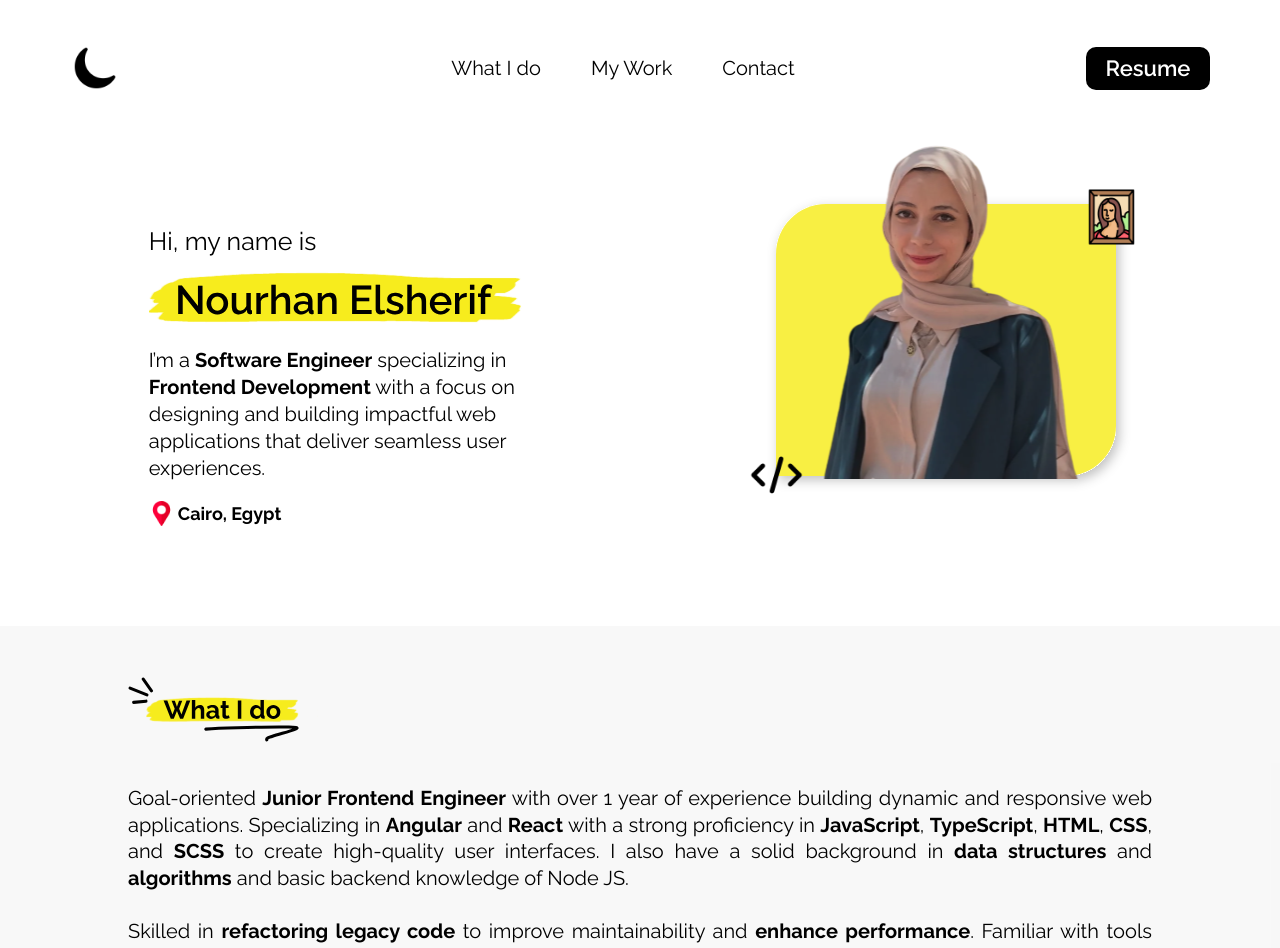
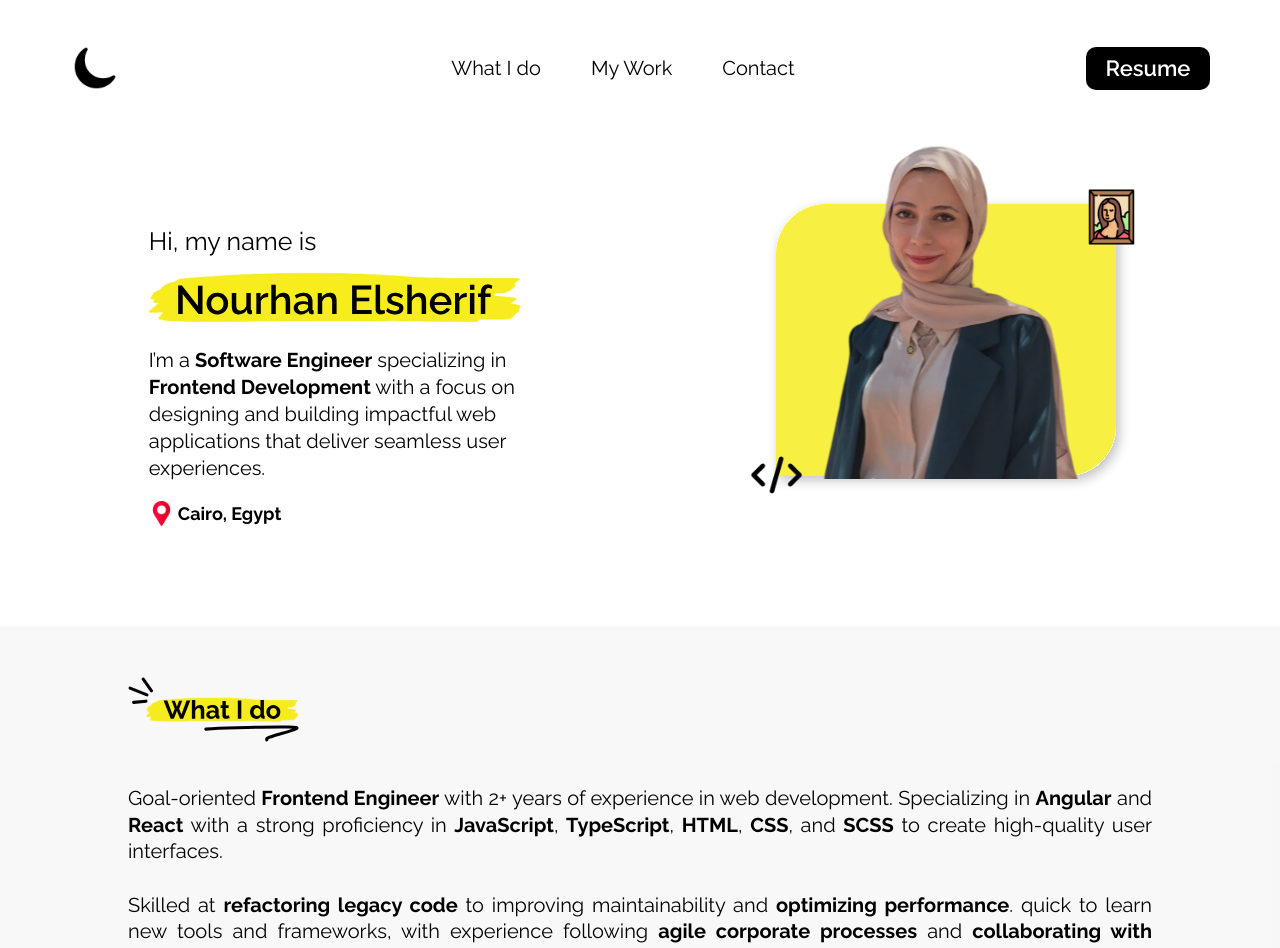
Before and after one commit to nourhan-ashraf/Nourhan-Elsherif-Portfolio, a React (Create React App) app: page / in a window 1280 px wide. Shown: the top 948 px of the page. Built offline with nearby package versions, Linux system fonts and the light colour scheme.

Commit message:
Update WhatIdo.js

```diff
--- a/src/components/whatIDo/WhatIdo.js
+++ b/src/components/whatIDo/WhatIdo.js
@@ -17,21 +17,16 @@ const WhatIdo = ({ sectionsRef }) => {
       </div>
       <br />
       <p className={styles.description}>
-        Goal-oriented <strong>Junior Frontend Engineer</strong> with over 1 year of experience
-        building dynamic and responsive web applications. Specializing in <strong>Angular</strong>{' '}
+        Goal-oriented <strong>Frontend Engineer</strong> with 2+ years of experience in web development.
+        Specializing in <strong>Angular</strong>{' '}
         and <strong>React</strong> with a strong proficiency in <strong>JavaScript</strong>,{' '}
         <strong>TypeScript</strong>, <strong>HTML</strong>, <strong>CSS</strong>, and{' '}
-        <strong>SCSS</strong> to create high-quality user interfaces. I also have a solid background
-        in <strong>data structures</strong> and <strong>algorithms</strong> and basic backend
-        knowledge of Node JS.
+        <strong>SCSS</strong> to create high-quality user interfaces.
         <br />
         <br />
-        Skilled in <strong>refactoring legacy code</strong> to improve maintainability and{' '}
-        <strong>enhance performance</strong>. Familiar with tools like{' '}
-        <strong>Clarity, Highlight, GCP, AWS, and Git</strong> for seamless project development and
-        deployment. I have experience <strong>automating workflows</strong> to streamline
-        development processes, increase efficiency, and reduce manual errors. Focused on delivering
-        clean, efficient code while continuously improving processes.
+        Skilled at <strong>refactoring legacy code</strong> to improving maintainability and{' '}
+        <strong>optimizing performance</strong>. quick to learn new tools and frameworks,
+        with experience following <strong>agile corporate processes</strong> and <strong>collaborating with international clients.</strong>
         <br />
         <br />
         Fast and flexible in transitioning between tools and technology stacks, I actively
```
